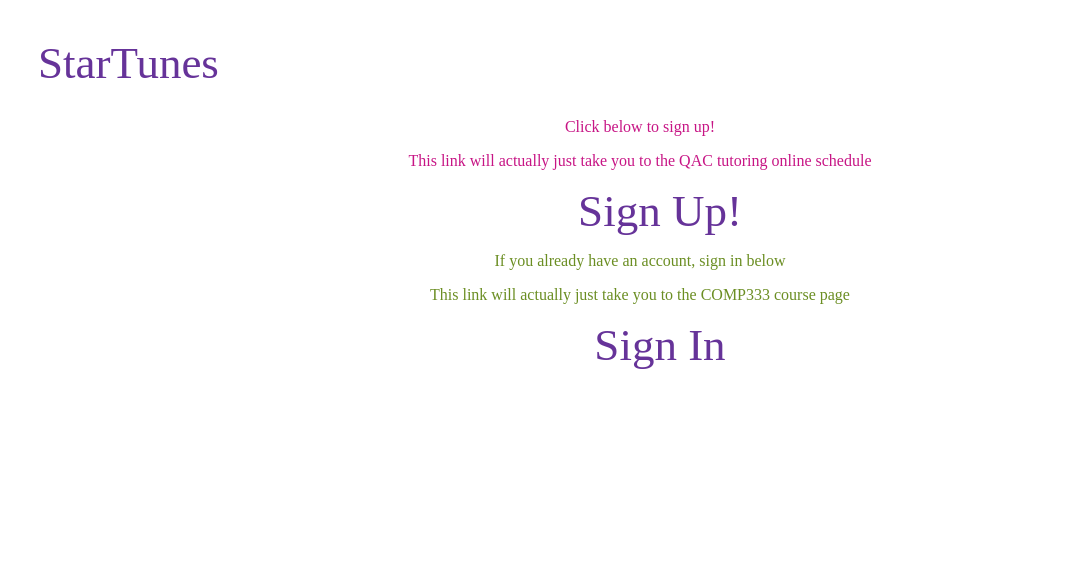
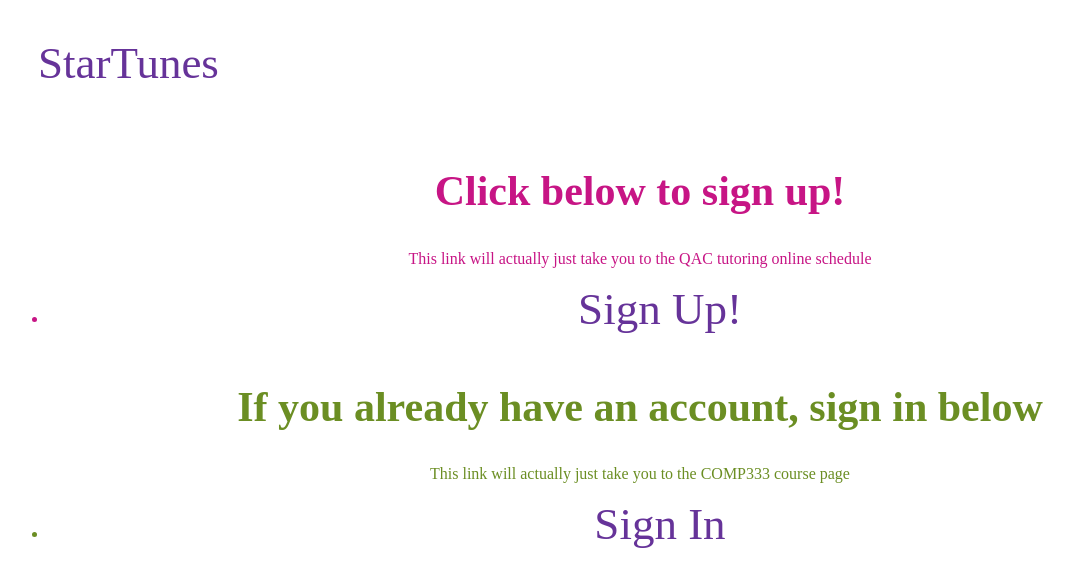
Before and after one commit to SimChid/comp-333-hw1, a plain HTML site: page signUpIn.html in a window 1280 px wide. Shown: the whole page, without its empty margins (0-1074 px from the left). Drawn offline with Linux system fonts and the light colour scheme.

Commit message:
Another try at enhancements

```diff
--- a/signUpIn.html
+++ b/signUpIn.html
@@ -10,14 +10,14 @@
             <a href="index.html">StarTunes</a>
         </div>
         <div id = "sign-Up">
-            <bd>Click below to sign up!</bd>
+            <h2>Click below to sign up!</h2>
             <p><sml>This link will actually just take you to the QAC tutoring online schedule</sml></p>
-            <ul><a href = "https://www.wesleyan.edu/qac/tutoring.html">Sign Up!</a></ul>
+            <ul><li><a href = "https://www.wesleyan.edu/qac/tutoring.html">Sign Up!</a></li></ul>
         </div>
         <div id = "sign-In">
-            <bd>If you already have an account, sign in below</bd>
+            <h2>If you already have an account, sign in below</h2>
             <p><sml>This link will actually just take you to the COMP333 course page</sml></p>
-            <ul><a href = "https://sebastianzimmeck.de/teaching/comp333/comp333.html">Sign In</a></ul>
+            <ul><li><a href = "https://sebastianzimmeck.de/teaching/comp333/comp333.html">Sign In</a></li></ul>
         </div>
     </body>
 </html>
--- a/style.css
+++ b/style.css
@@ -3,11 +3,15 @@
 @import url("https://fonts.googleapis.com/css2?family=Noto+Sans+SC&display=swap");
 
 a {
-  color: rebeccapurple;
-  text-decoration: none;
-  font-size: 45px;
-  line-height: 50px;
-  padding: 30px;
+    color: rebeccapurple;
+    text-decoration: none;
+    font-size: 45px;
+    line-height: 50px;
+    padding: 30px;
+  }
+h2{
+    padding-top: 14px;
+  font-size: 42px;
 }
 #navbar{
     display: flex;
@@ -185,6 +189,7 @@ iframe{
   font-size: 12;
 }
 
+
 #sign-In{
   color: olivedrab;
   font-size: 42;
```
Also changed, not shown: index.html (+1 -1 lines).
